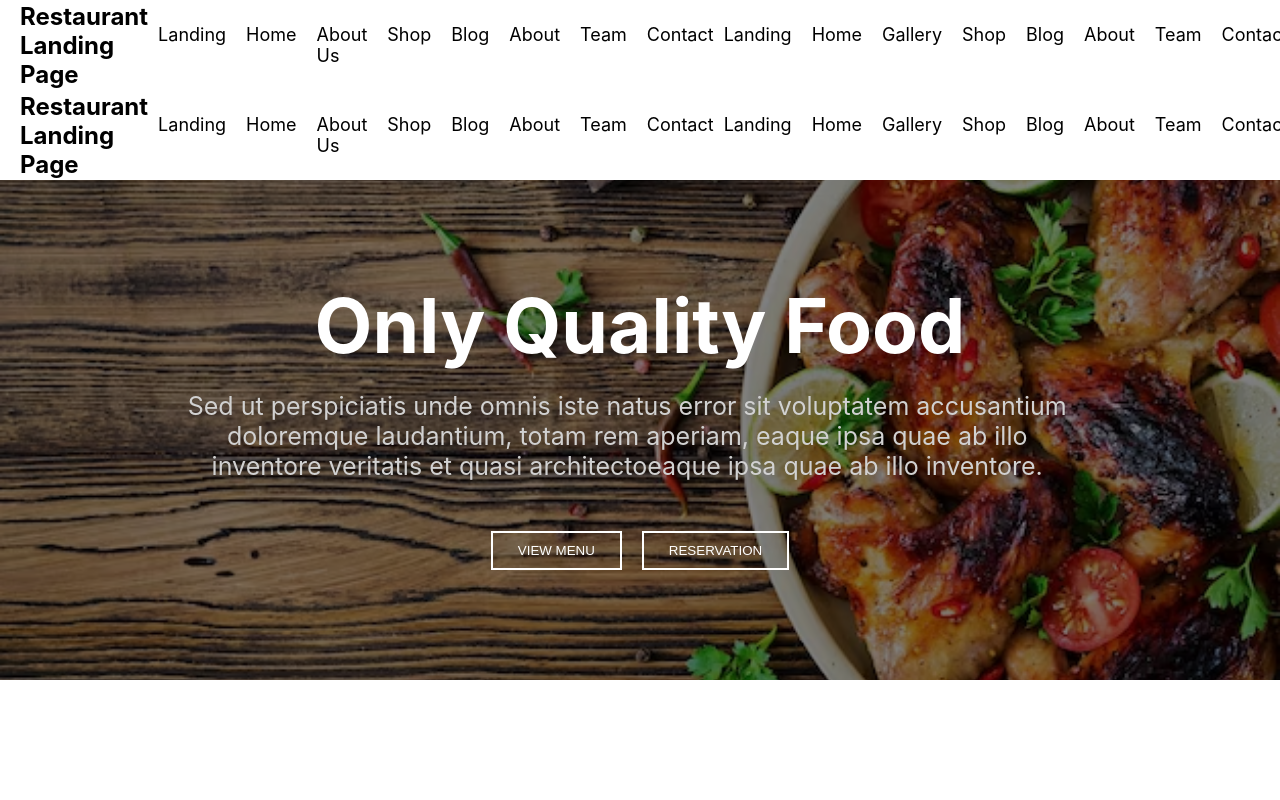
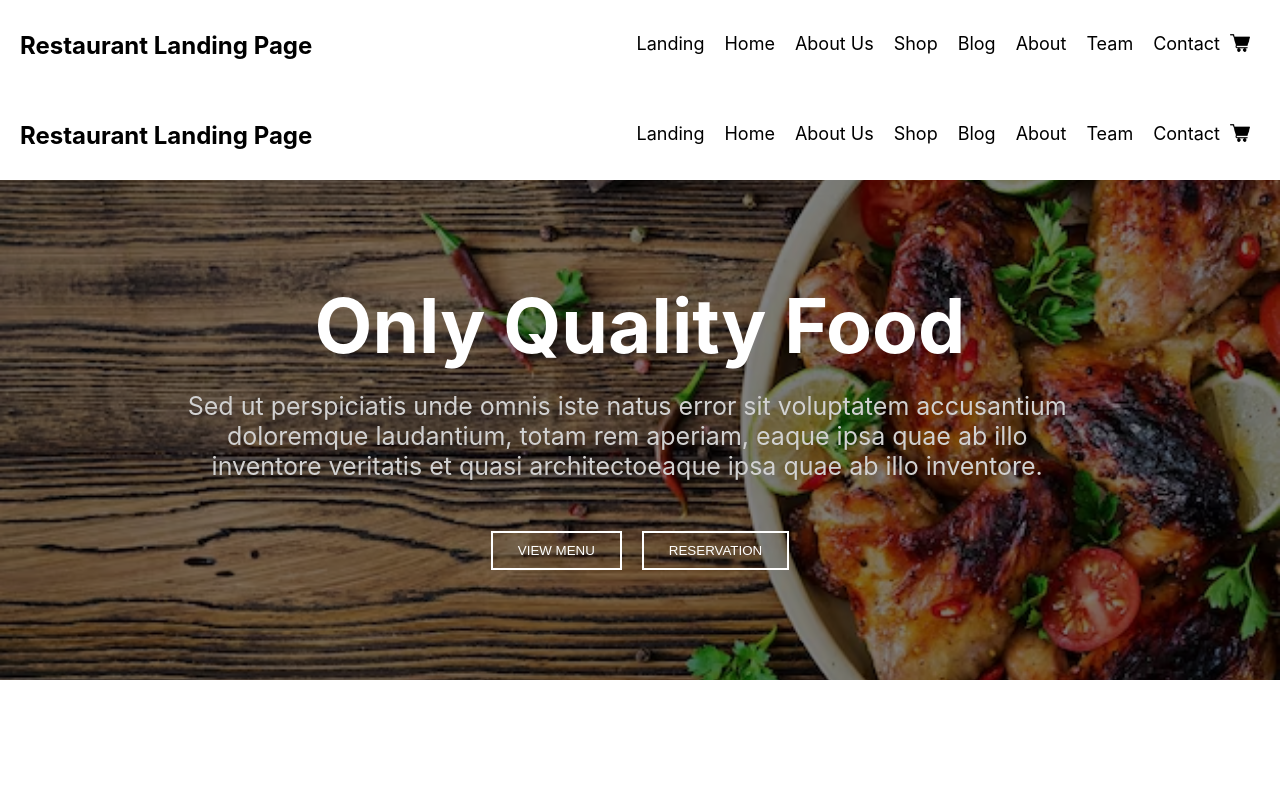
Before and after one commit to vishesh425/Food, a React (Create React App) app: page / in a window 1280 px wide. Shown: the top 800 px of the page. Built offline with nearby package versions, Linux system fonts and the light colour scheme.

Commit message:
Resolve conflicts in nav.css

```diff
--- a/src/component/nav.js
+++ b/src/component/nav.js
@@ -47,29 +47,7 @@ function nav() {
           <li className="link link_icon">
           <Link to="/">Contact</Link>
             {/* <a href="#">Contact </a> */}
-            <a href="#" >Landing</a>
-          </li>
-          <li className="link">
-            <a href="#" >Home</a>
-          </li>
-          <li className="link">
-            <a href="#" >Gallery</a>
-          </li>
-          <li className="link">
-            <a href="#" >Shop</a>
-          </li>
-          <li className="link">
-            <a href="#" >Blog</a>
-          </li>
-          <li className="link">
-            <a href="#" >About</a>
-          </li>
-          <li className="link">
-            <a href="#" >Team</a>
-          </li>
-          <li className="link link_icon">
-            <a href="#">Contact </a>
-         <a href="# "><img src={shopping} className="icon"/></a>
+           <a href="# "><img src={shopping} className="icon"/></a>
           </li>
         </ul>
       </dv>
```
